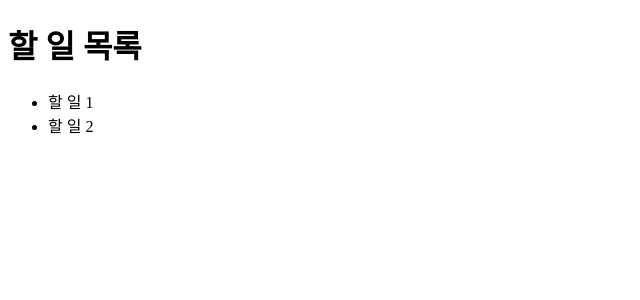
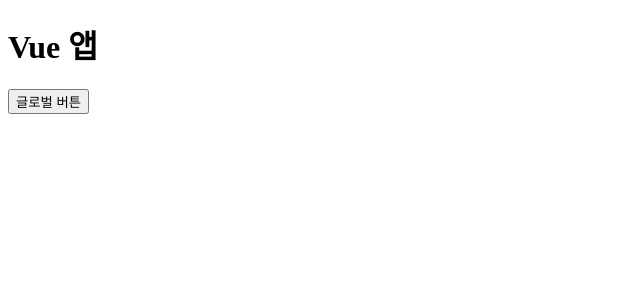
Before and after one commit to YeonGeon12/MyVuePRJ, a Vue app: page / in a window 1280 px wide. Shown: the top 300 px of the page, without its empty margins (0-640 px from the left). Built offline with nearby package versions, Linux system fonts and the light colour scheme.

Commit message:
글로벌 등록 실습

```diff
--- a/src/App.vue
+++ b/src/App.vue
@@ -1,18 +1,6 @@
 <template>
   <div>
-    <h1>할 일 목록</h1>
-    <ul>
-      <todo-item v-for="todo in todos" :key="todo" :todo="todo" />
-    </ul>
+    <h1>Vue 앱</h1>
+    <my-button /> <!-- 어디서든 사용 가능 -->
   </div>
 </template>
-<script>
-import TodoItem from "@/components/TodoItem.vue";
-
-export default {
-  components: { TodoItem }, // 컴포넌트 등록
-  data() {
-    return { todos: ['할 일 1', '할 일 2'] }
-  }
-}
-</script>
--- /dev/null
+++ b/src/components/MyButton.vue
@@ -0,0 +1,4 @@
+<!-- src/components/MyButton.vue -->
+<template>
+  <button>글로벌 버튼</button>
+</template>
--- a/src/main.js
+++ b/src/main.js
@@ -1,5 +1,8 @@
+// src/main.js
 import { createApp } from 'vue'
 import App from './App.vue'
+import MyButton from './components/MyButton.vue'
 
 const app = createApp(App)
-app.mount('#app') // 이 호출이 한 번만 있어야 함
+app.component('MyButton', MyButton)  // 글로벌 등록
+app.mount('#app')
```
